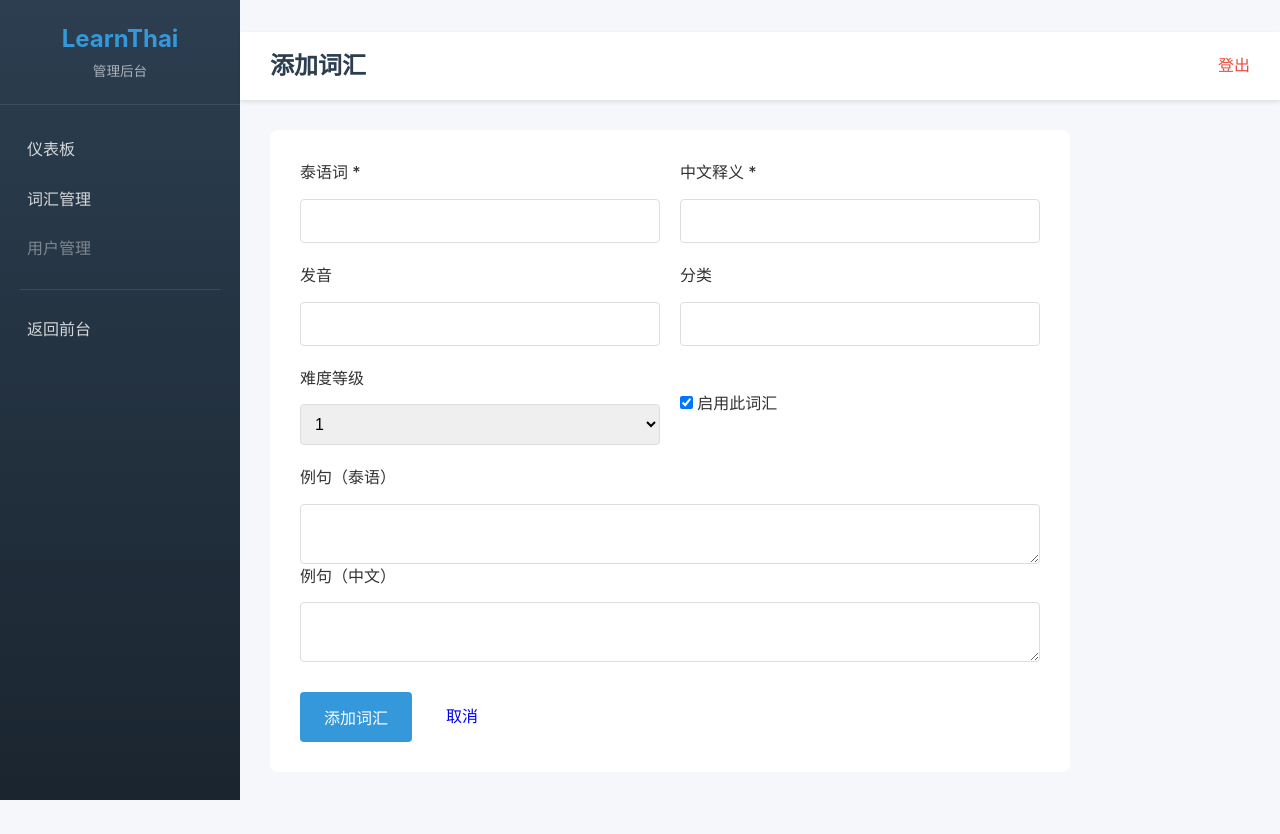
After one commit to netjin/learnthai, a Flask app: template app/templates/admin/vocabulary_form.html in a window 1280 px wide. The commit adds this page. Run offline with Flask 3, Linux system fonts and the light colour scheme; the template is opened without the code that fills it, so the values that code supplies are empty.

Commit message:
feat: 添加词汇增删改功能
- 添加词汇表单
- 编辑词汇
- 切换启用/禁用状态

Co-Authored-By: Claude Opus 4.5 <noreply@anthropic.com>

```diff
--- a/app/static/css/admin.css
+++ b/app/static/css/admin.css
@@ -497,3 +497,68 @@
 .pagination a:hover {
     text-decoration: underline;
 }
+
+/* 表单卡片 */
+.form-card {
+    background: white;
+    padding: 30px;
+    border-radius: 8px;
+    max-width: 800px;
+}
+
+.admin-form .form-row {
+    display: grid;
+    grid-template-columns: 1fr 1fr;
+    gap: 20px;
+    margin-bottom: 20px;
+}
+
+.admin-form .form-group {
+    display: flex;
+    flex-direction: column;
+}
+
+.admin-form label {
+    margin-bottom: 5px;
+    font-weight: 500;
+    color: #333;
+}
+
+.admin-form input,
+.admin-form select,
+.admin-form textarea {
+    padding: 10px;
+    border: 1px solid #ddd;
+    border-radius: 4px;
+    font-size: 1rem;
+}
+
+.admin-form input:focus,
+.admin-form select:focus,
+.admin-form textarea:focus {
+    outline: none;
+    border-color: #3498db;
+}
+
+.checkbox-label {
+    flex-direction: row !important;
+    align-items: center;
+    gap: 10px;
+    margin-top: 25px;
+}
+
+.checkbox-label input {
+    width: auto;
+}
+
+.form-actions {
+    display: flex;
+    gap: 10px;
+    margin-top: 30px;
+}
+
+@media (max-width: 600px) {
+    .admin-form .form-row {
+        grid-template-columns: 1fr;
+    }
+}
--- /dev/null
+++ b/app/templates/admin/vocabulary_form.html
@@ -0,0 +1,76 @@
+{% extends "admin/base_admin.html" %}
+
+{% block title %}{{ '编辑词汇' if vocab else '添加词汇' }}{% endblock %}
+{% block page_title %}{{ '编辑词汇' if vocab else '添加词汇' }}{% endblock %}
+
+{% block content %}
+<div class="form-card">
+    <form method="POST" class="admin-form">
+        <div class="form-row">
+            <div class="form-group">
+                <label for="thai_word">泰语词 *</label>
+                <input type="text" id="thai_word" name="thai_word" required
+                       value="{{ vocab.thai_word if vocab else '' }}">
+            </div>
+            <div class="form-group">
+                <label for="chinese_meaning">中文释义 *</label>
+                <input type="text" id="chinese_meaning" name="chinese_meaning" required
+                       value="{{ vocab.chinese_meaning if vocab else '' }}">
+            </div>
+        </div>
+
+        <div class="form-row">
+            <div class="form-group">
+                <label for="pronunciation">发音</label>
+                <input type="text" id="pronunciation" name="pronunciation"
+                       value="{{ vocab.pronunciation if vocab else '' }}">
+            </div>
+            <div class="form-group">
+                <label for="category">分类</label>
+                <input type="text" id="category" name="category" list="categories"
+                       value="{{ vocab.category if vocab else '' }}">
+                <datalist id="categories">
+                    {% for cat in categories %}
+                    <option value="{{ cat }}">
+                    {% endfor %}
+                </datalist>
+            </div>
+        </div>
+
+        <div class="form-row">
+            <div class="form-group">
+                <label for="difficulty_level">难度等级</label>
+                <select id="difficulty_level" name="difficulty_level">
+                    {% for i in range(1, 6) %}
+                    <option value="{{ i }}" {% if vocab and vocab.difficulty_level == i %}selected{% endif %}>
+                        {{ i }}
+                    </option>
+                    {% endfor %}
+                </select>
+            </div>
+            <div class="form-group">
+                <label class="checkbox-label">
+                    <input type="checkbox" name="is_active"
+                           {% if not vocab or vocab.is_active %}checked{% endif %}>
+                    启用此词汇
+                </label>
+            </div>
+        </div>
+
+        <div class="form-group">
+            <label for="example_thai">例句（泰语）</label>
+            <textarea id="example_thai" name="example_thai" rows="2">{{ vocab.example_sentence_thai if vocab else '' }}</textarea>
+        </div>
+
+        <div class="form-group">
+            <label for="example_chinese">例句（中文）</label>
+            <textarea id="example_chinese" name="example_chinese" rows="2">{{ vocab.example_sentence_chinese if vocab else '' }}</textarea>
+        </div>
+
+        <div class="form-actions">
+            <button type="submit" class="btn btn-primary">{{ '保存修改' if vocab else '添加词汇' }}</button>
+            <a href="{{ url_for('admin.vocabulary_list') }}" class="btn">取消</a>
+        </div>
+    </form>
+</div>
+{% endblock %}
```
Also changed, not shown: app/routes/admin.py (+62 -1 lines).
